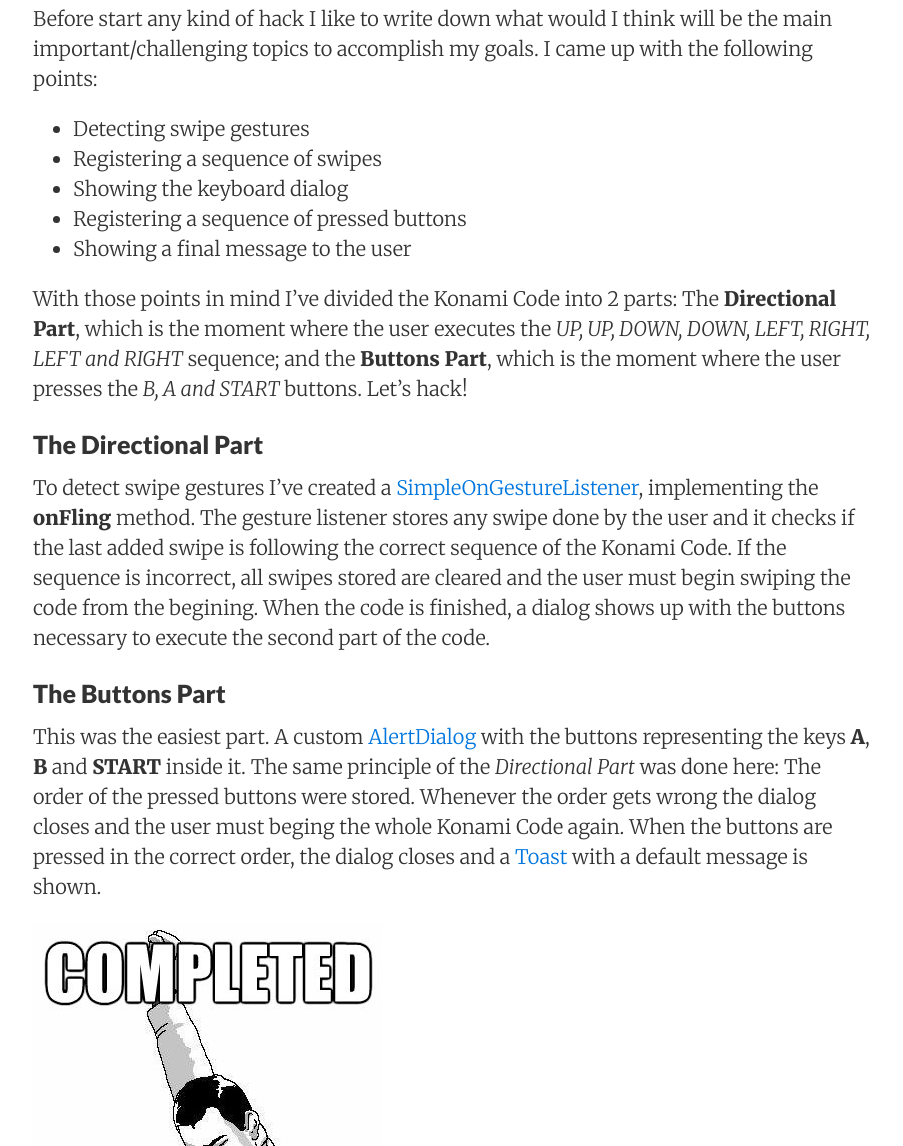
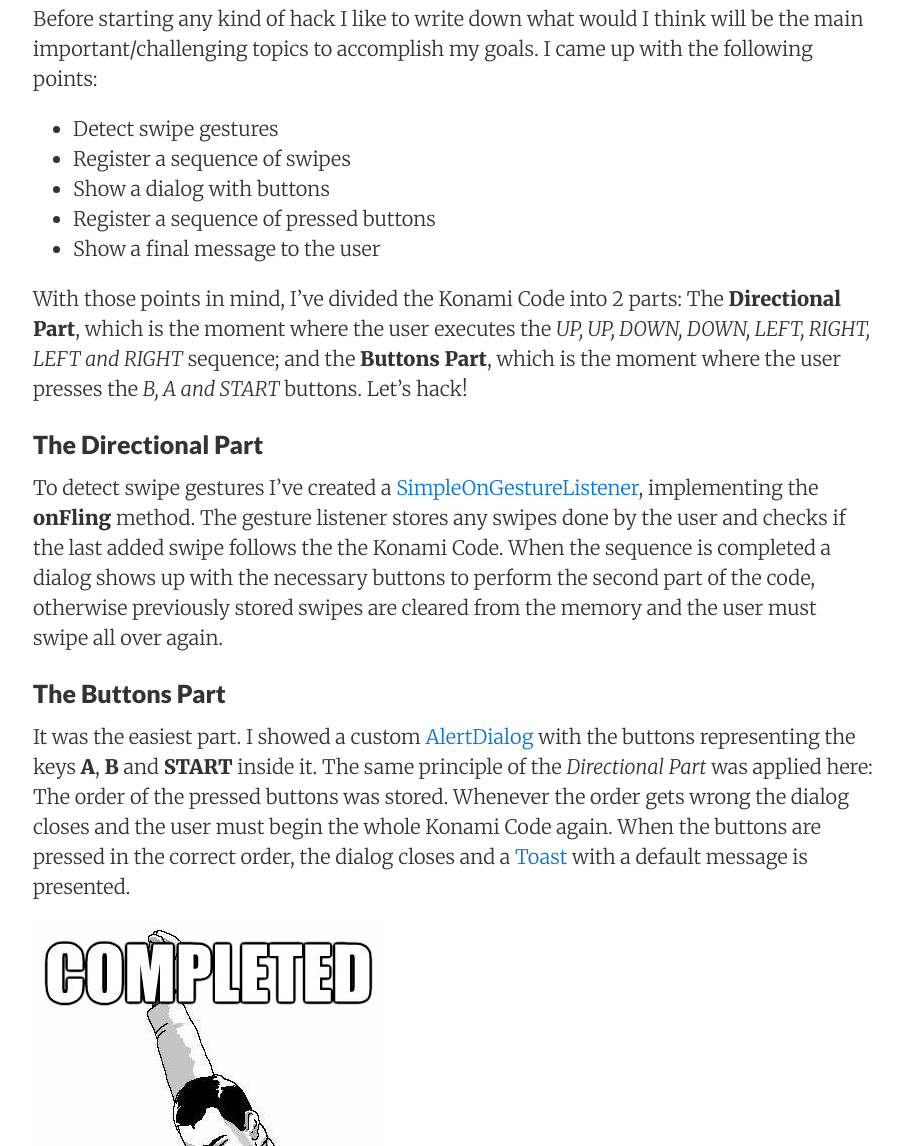
Before and after one commit to thiagokimo/old_personal_website, a Jekyll site: the page built from _posts/2015-07-26-konami-code.md, in a window 1280 px wide and 1400 px high, scrolled down 527 px, cut to the strip 254-1400 px from the top of the window. Shown: the whole strip, without its empty margins (187-1090 px from the left). Built offline with Jekyll 4.4.1, drawn with Linux system fonts in a browser that asks for light colours; nearby versions of some CDN libraries; comment, search, counter and statistics services are not loaded; some of the changed text lies outside the part shown.

Commit message:
Fixing some typos

```diff
--- a/_posts/2015-07-26-konami-code.md
+++ b/_posts/2015-07-26-konami-code.md
@@ -5,31 +5,31 @@ date: 2015-07-26 23:01
 summary: Adding our favorite easter-egg in any Android app.
 ---
 
-Few days ago I was wondering how does an easter-egg like the **Konami Code** in Google Play Games works. Since Google Play Games is not open-source I had no option but trying to reproduce it by myself.
+A Few days ago I was wondering how does an easter-egg like the **Konami Code** in Google Play Games works. Since Google Play Games is not open-source I had no option but trying to reproduce it by myself.
 
 <center><iframe width="420" height="315" src="https://www.youtube.com/embed/59xCH_1CAPc" frameborder="0" allowfullscreen></iframe></center>
 
-Before start any kind of hack I like to write down what would I think will be the main important/challenging topics to accomplish my goals. I came up with the following points:
+Before starting any kind of hack I like to write down what would I think will be the main important/challenging topics to accomplish my goals. I came up with the following points:
 
-- Detecting swipe gestures
-- Registering a sequence of swipes
-- Showing the keyboard dialog
-- Registering a sequence of pressed buttons
-- Showing a final message to the user
+- Detect swipe gestures
+- Register a sequence of swipes
+- Show a dialog with buttons
+- Register a sequence of pressed buttons
+- Show a final message to the user
 
-With those points in mind I've divided the Konami Code into 2 parts: The **Directional Part**, which is the moment where the user executes the *UP, UP, DOWN, DOWN, LEFT, RIGHT, LEFT and RIGHT* sequence; and the **Buttons Part**, which is the moment where the user presses the *B, A and START* buttons. Let's hack!
+With those points in mind, I've divided the Konami Code into 2 parts: The **Directional Part**, which is the moment where the user executes the *UP, UP, DOWN, DOWN, LEFT, RIGHT, LEFT and RIGHT* sequence; and the **Buttons Part**, which is the moment where the user presses the *B, A and START* buttons. Let's hack!
 
 ### The Directional Part
-To detect swipe gestures I've created a [SimpleOnGestureListener](http://developer.android.com/reference/android/view/GestureDetector.SimpleOnGestureListener.html), implementing the **onFling** method. The gesture listener stores any swipe done by the user and it checks if the last added swipe is following the correct sequence of the Konami Code. If the sequence is incorrect, all swipes stored are cleared and the user must begin swiping the code from the begining. When the code is finished, a dialog shows up with the buttons necessary to execute the second part of the code.
+To detect swipe gestures I've created a [SimpleOnGestureListener](http://developer.android.com/reference/android/view/GestureDetector.SimpleOnGestureListener.html), implementing the **onFling** method. The gesture listener stores any swipes done by the user and checks if the last added swipe follows the the Konami Code. When the sequence is completed a dialog shows up with the necessary buttons to perform the second part of the code, otherwise previously stored swipes are cleared from the memory and the user must swipe all over again.
 
 ### The Buttons Part
-This was the easiest part. A custom [AlertDialog](http://developer.android.com/reference/android/app/AlertDialog.html) with the buttons representing the keys **A**, **B** and **START** inside it. The same principle of the *Directional Part* was done here: The order of the pressed buttons were stored. Whenever the order gets wrong the dialog closes and the user must beging the whole Konami Code again. When the buttons are pressed in the correct order, the dialog closes and a [Toast](http://developer.android.com/reference/android/widget/Toast.html) with a default message is shown.
+It was the easiest part. I showed a custom [AlertDialog](http://developer.android.com/reference/android/app/AlertDialog.html) with the buttons representing the keys **A**, **B** and **START** inside it. The same principle of the *Directional Part* was applied here: The order of the pressed buttons was stored. Whenever the order gets wrong the dialog closes and the user must begin the whole Konami Code again. When the buttons are pressed in the correct order, the dialog closes and a [Toast](http://developer.android.com/reference/android/widget/Toast.html) with a default message is presented.
 
 ![Freddie]({{ "/images/freddie.jpg" | prepend: site.baseurl }})
 
 ### How did it end
 Right after finishing I thought "Wouldn't be great if the konami code could be injected into other's people apps?". So, I wrapped up everything in a class with a [builder pattern](https://en.wikipedia.org/wiki/Builder_pattern), I added some methods to let developers customize a thing or two and then...a nerdy library was born \o/
 
-Now developers can easily add this aswesome easter-egg into their apps. The instructions are in [this Github repository](https://github.com/thiagokimo/KonamiCode).
+Now developers can easily add this awesome easter-egg into their apps. The instructions are in [this Github repository](https://github.com/thiagokimo/KonamiCode).
 
 Cheers!
```
